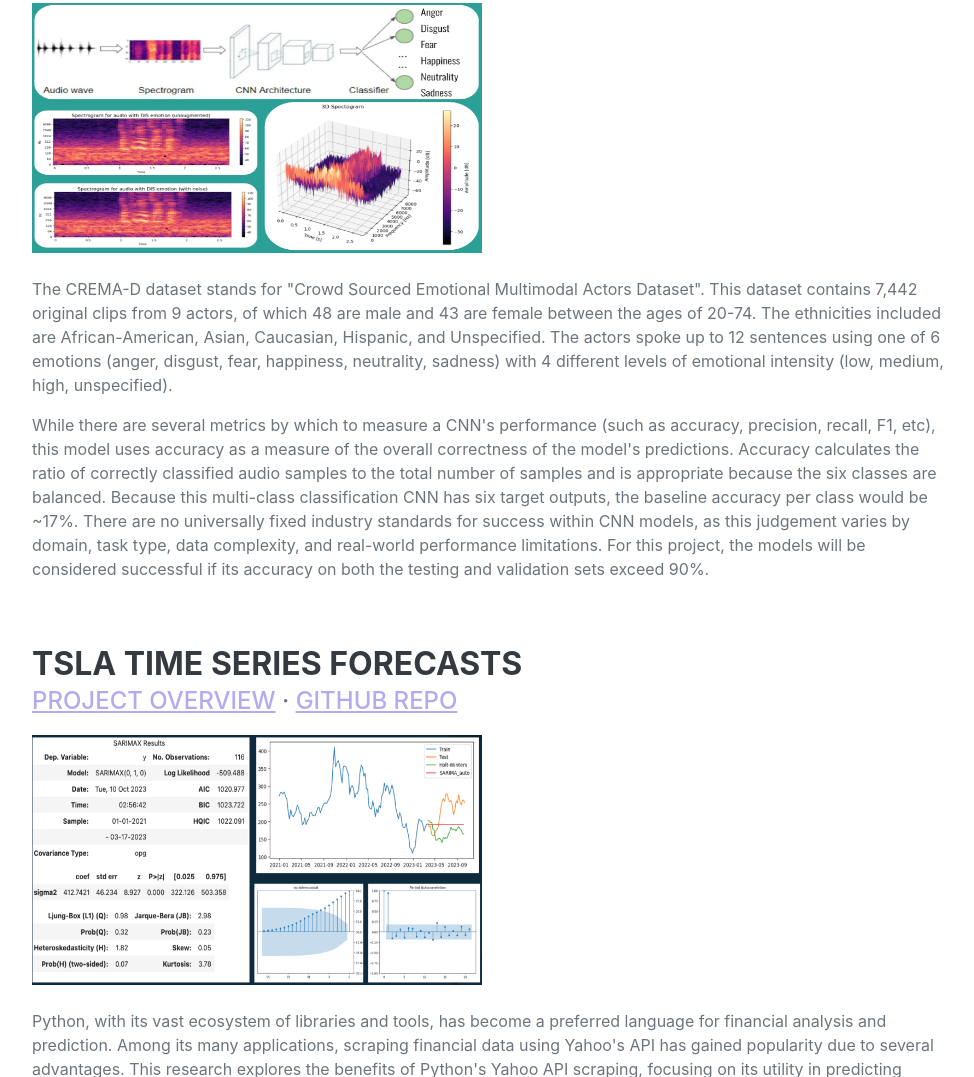
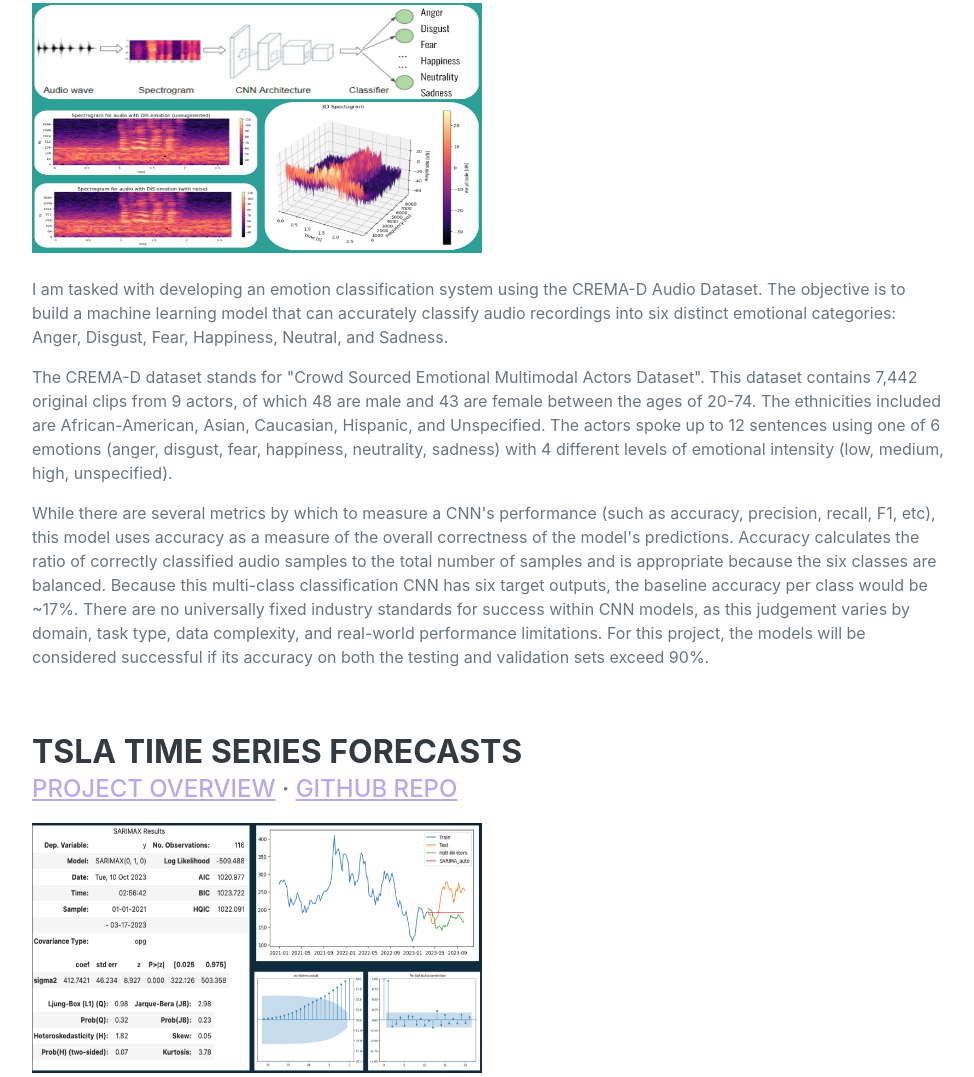
Before and after one commit to catherinesanso/catherinesanso.github.io, a website: page index.html in a window 1280 px wide. Shown: the part 1084-2161 px from the top of the page, without its empty margins (288-1262 px from the left). Drawn offline with nearby package versions, Linux system fonts and the light colour scheme; a web font is replaced by a local one.

Commit message:
Update index.html
Updated <div> breaks for symmetry

```diff
--- a/index.html
+++ b/index.html
@@ -77,6 +77,7 @@
                             <div class="subheading mb-3"> <a href="assets\Speech Emotion Recognition.pdf" target="_blank">Project Overview</a> · <a href="https://github.com/catherinesanso/Speech-Emotion-Recognition" target=_blank>Github Repo</a> </div>
                             <img src="img\dc.jpeg" width="450" height="250">
                             <br><br>
+                            <p>I am tasked with developing an emotion classification system using the CREMA-D Audio Dataset. The objective is to build a machine learning model that can accurately classify audio recordings into six distinct emotional categories: Anger, Disgust, Fear, Happiness, Neutral, and Sadness.</p>
                             <p>The CREMA-D dataset stands for "Crowd Sourced Emotional Multimodal Actors Dataset". This dataset contains 7,442 original clips from 9 actors, of which 48 are male and 43 are female between the ages of 20-74. The ethnicities included are African-American, Asian, Caucasian, Hispanic, and Unspecified. The actors spoke up to 12 sentences using one of 6 emotions (anger, disgust, fear, happiness, neutrality, sadness) with 4 different levels of emotional intensity (low, medium, high, unspecified).</p>
                             <p>While there are several metrics by which to measure a CNN's performance (such as accuracy, precision, recall, F1, etc), this model uses accuracy as a measure of the overall correctness of the model's predictions. Accuracy calculates the ratio of correctly classified audio samples to the total number of samples and is appropriate because the six classes are balanced. Because this multi-class classification CNN has six target outputs, the baseline accuracy per class would be ~17%. There are no universally fixed industry standards for success within CNN models, as this judgement varies by domain, task type, data complexity, and real-world performance limitations. For this project, the models will be considered successful if its accuracy on both the testing and validation sets exceed 90%.</p>
 
@@ -106,9 +107,6 @@
                             <p>I am leading a team of consultants who are tasked with pitching recommendation systems to executives at Wine.com. There is great potential in leveraging the website's vast user and product data to drive revenue and enhance user experiences. The challenge is harnessing this wealth of information effectively. My proposal is to implement three key recommender systems tailored to Wine.com's business: Polularity Model, Content-Based Filtering, and Collaborative Filtering<\p>
                             <p> Ultimately, our recommendation engines will significantly enhance the user experience, drive sales, and increase user retention. They provide the means to deliver tailored advertisements, which, in turn, will maximize ad revenue. With these systems in place, Wine.com will not only satisfy existing customers but also attract new ones, fostering long-term growth and profitability.</p>
                         </div>
-
-                    </div>
-                </div>
             </section>
 
             <hr class="m-0" />
@@ -156,7 +154,7 @@
                       - Time Series<br>
                       - Experimental Design & A/B Testing<br>
 
-                </div>
+                    </div>
             </section>
 
             <hr class="m-0" />
```
